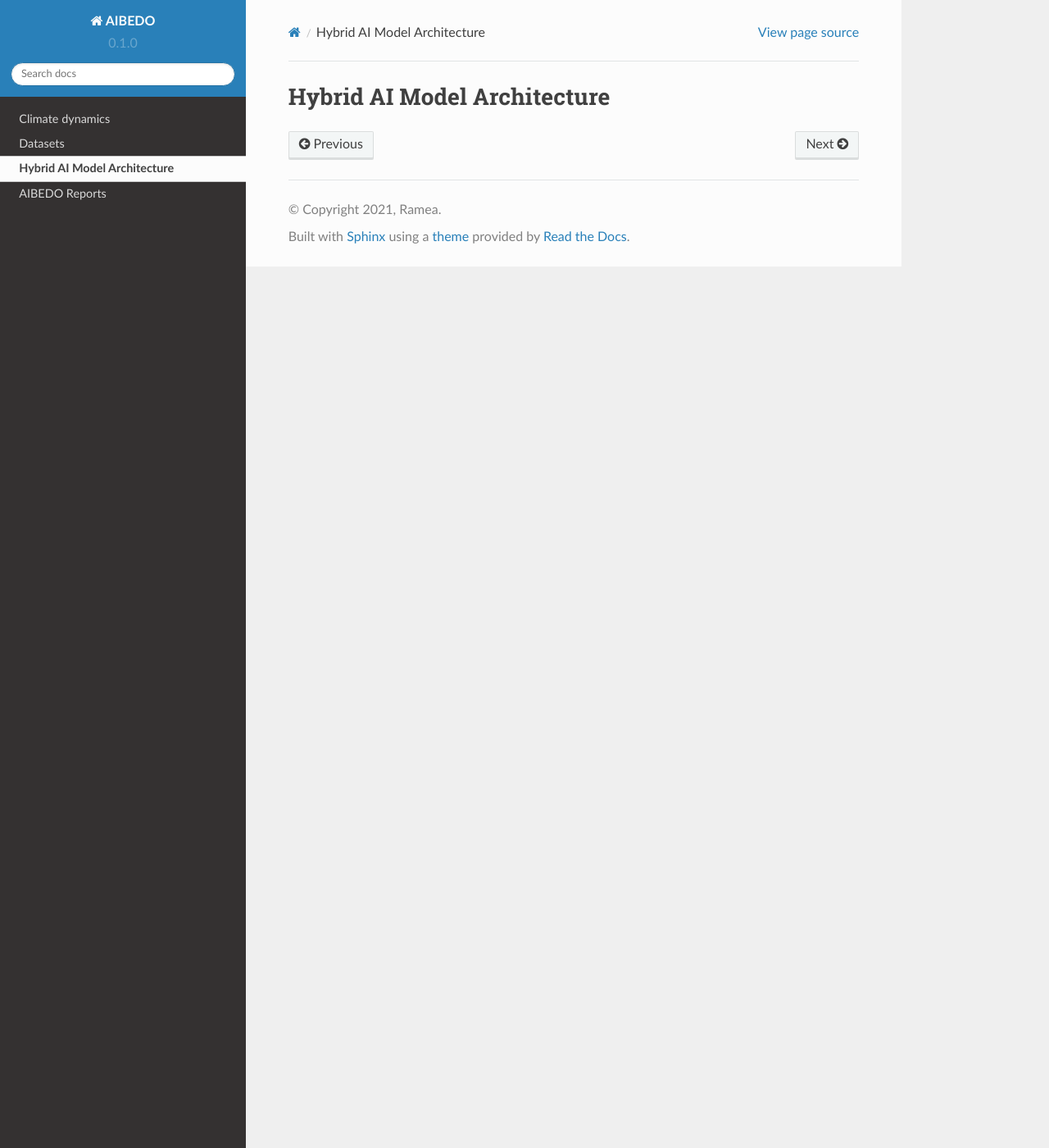
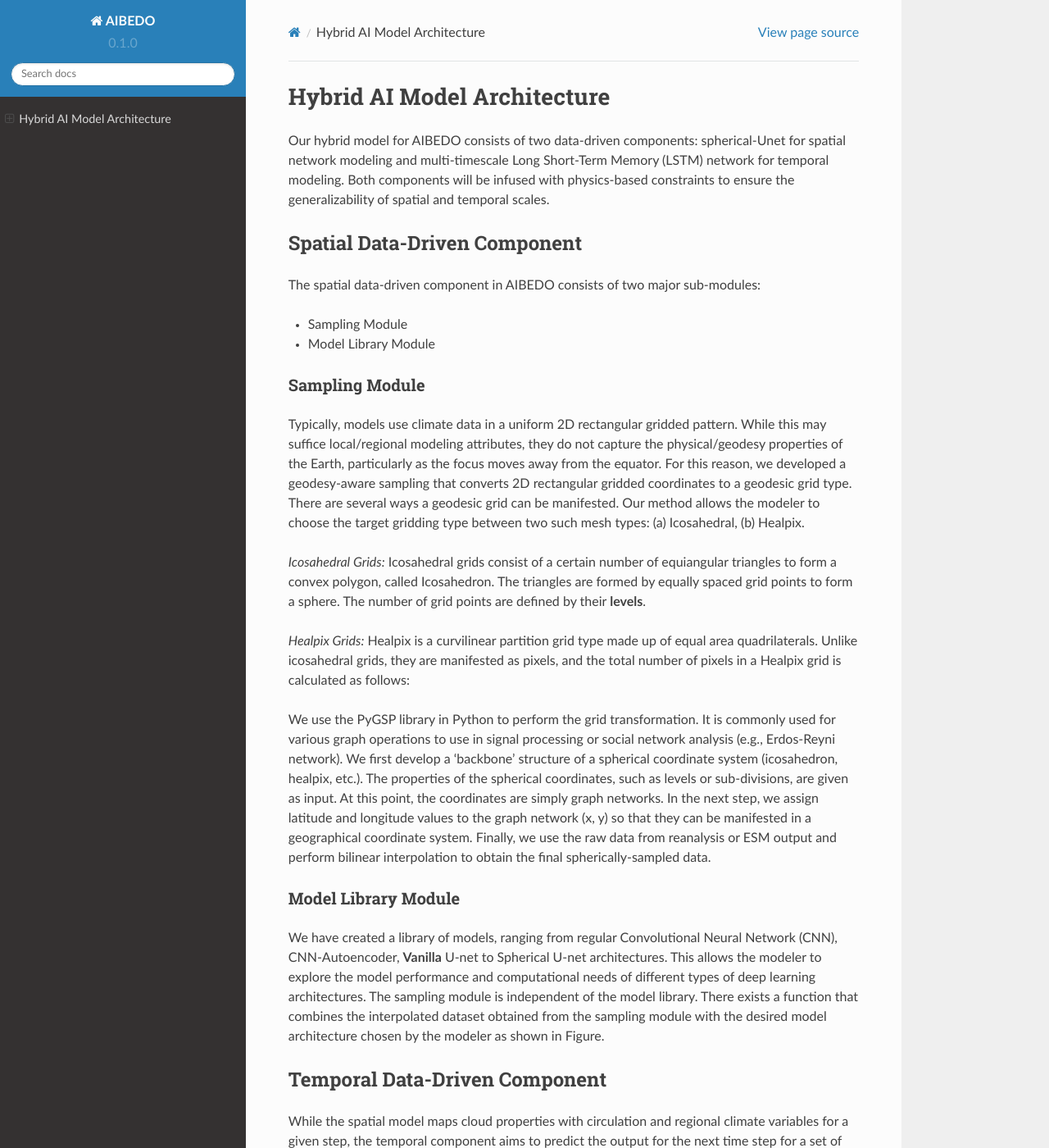
Before and after one commit to kramea/aibedo, a Sphinx documentation site: the page built from docs/source/architecture/index.rst, in a window 1280 px wide and 1400 px high. Shown: the whole window at 82% size. Built offline with Sphinx 7.4.7 and the Read the Docs theme 2.0.0, drawn with Linux system fonts in a browser that asks for light colours; some of the changed text lies outside the part shown.

Commit message:
hybrid model text

```diff
--- a/docs/source/architecture/index.rst
+++ b/docs/source/architecture/index.rst
@@ -3,3 +3,38 @@
 
 Hybrid AI Model Architecture
 ============================
+
+
+Our hybrid model for AIBEDO consists of two data-driven components: spherical-Unet for spatial network modeling and multi-timescale Long Short-Term Memory (LSTM) network for temporal modeling. Both components will be infused with physics-based constraints to ensure the generalizability of spatial and temporal scales.
+
+
+Spatial Data-Driven Component
+-----------------------------
+
+The spatial data-driven component in AIBEDO consists of two major sub-modules:
+
+- Sampling Module
+- Model Library Module
+
+
+Sampling Module
+~~~~~~~~~~~~~~~
+
+Typically, models use climate data in a uniform 2D rectangular gridded pattern. While this may suffice local/regional modeling attributes, they do not capture the physical/geodesy properties of the Earth, particularly as the focus moves away from the equator. For this reason, we developed a geodesy-aware sampling that converts 2D rectangular gridded coordinates to a geodesic grid type. There are several ways a geodesic grid can be manifested. Our method allows the modeler to choose the target gridding type between two such mesh types: (a) Icosahedral, (b) Healpix.
+
+*Icosahedral Grids:* Icosahedral grids consist of a certain number of equiangular triangles to form a convex polygon, called Icosahedron. The triangles are formed by equally spaced grid points to form a sphere. The number of grid points are defined by their **levels**.
+
+*Healpix Grids:* Healpix is a curvilinear partition grid type made up of equal area quadrilaterals. Unlike icosahedral grids, they are manifested as pixels, and the total number of pixels in a Healpix grid is calculated as follows:
+
+We use the PyGSP library in Python to perform the grid transformation. It is commonly used for various graph operations to use in signal processing or social network analysis (e.g., Erdos-Reyni network). We first develop a 'backbone' structure of a spherical coordinate system (icosahedron, healpix, etc.). The properties of the spherical coordinates, such as levels or sub-divisions, are given as input. At this point, the coordinates are simply graph networks. In the next step, we assign latitude and longitude values to the graph network (x, y) so that they can be manifested in a geographical coordinate system. Finally, we use the raw data from reanalysis or ESM output and perform bilinear interpolation to obtain the final spherically-sampled data.
+
+
+Model Library Module
+~~~~~~~~~~~~~~~~~~~~~
+
+We have created a library of models, ranging from regular Convolutional Neural Network (CNN), CNN-Autoencoder, **Vanilla** U-net to Spherical U-net architectures. This allows the modeler to explore the model performance and computational needs of different types of deep learning architectures. The sampling module is independent of the model library. There exists a function that combines the interpolated dataset obtained from the sampling module with the desired model architecture chosen by the modeler as shown in Figure.
+
+Temporal Data-Driven Component
+------------------------------
+
+While the spatial model maps cloud properties with circulation and regional climate variables for a given step, the temporal component aims to predict the output for the next time step for a set of input conditions. Our goal to model temporal component is to initially understand how the circulation, precipitation, and temperature could change over time and subsequently observe if there are any patterns of climate tipping points. The tipping point characterization in our model does not intend to model the dynamics of nonlinear feedback loops in the earth system, but we would look at the large-scale trends over time at the decadal scale first, and then narrow down to any changing trends in seasonal scale to identify "early-onset" of tipping points.
--- a/docs/source/index.rst
+++ b/docs/source/index.rst
@@ -10,8 +10,7 @@
 
 .. toctree::
    :maxdepth: 3
-
+   architecture/index
+   datasets/index
    dynamics/index
-   datasets/index
-   architecture/index
    reports/index
```
Also changed, not shown: 1 other file.
